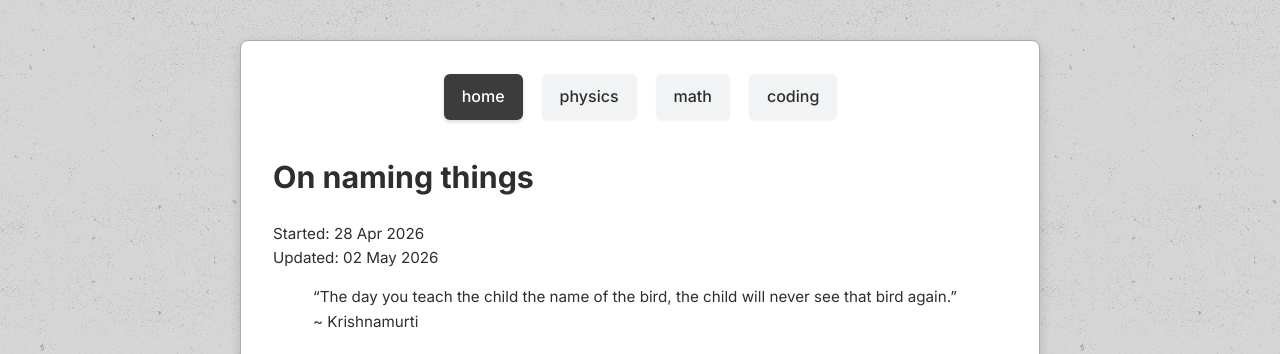
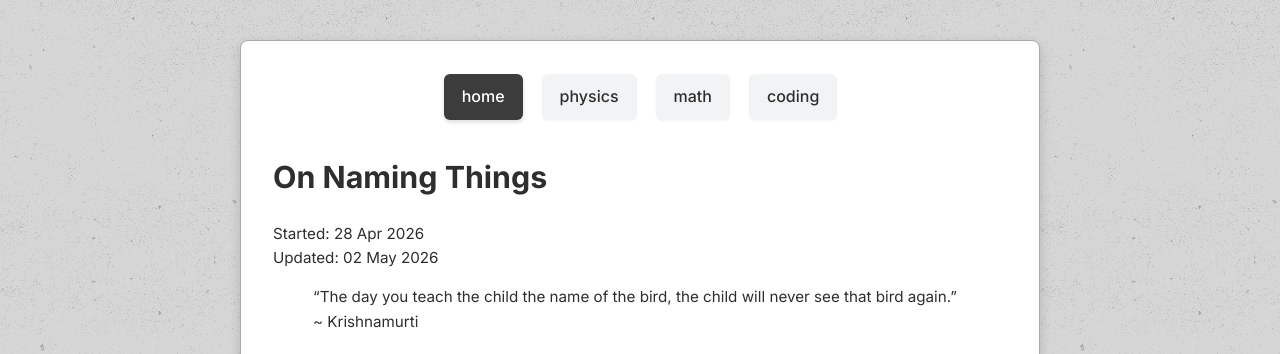
Before and after one commit to antble/antble.github.io, a Jekyll site: the page built from _posts/blog/2026-04-28-on-knowing-names.md, in a window 1280 px wide. Shown: the top 354 px of the page. Built offline with Jekyll 4.4.1, drawn with Linux system fonts in a browser that asks for light colours.

```diff
--- a/_posts/blog/2026-04-28-on-knowing-names.md
+++ b/_posts/blog/2026-04-28-on-knowing-names.md
@@ -1,6 +1,6 @@
 ---
 layout: post-others
-title: On naming things
+title: On Naming Things
 date: 2026-04-28
 last_modified_at: 2026-05-02
 category: learning
```
